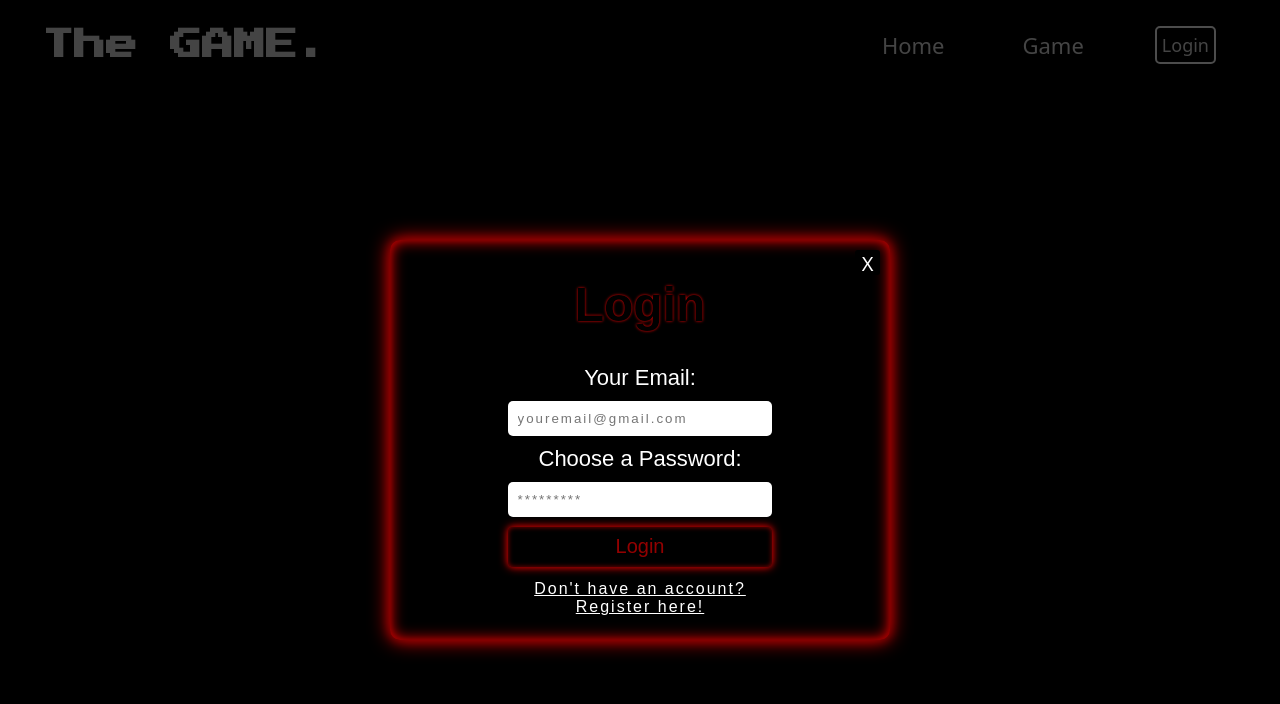
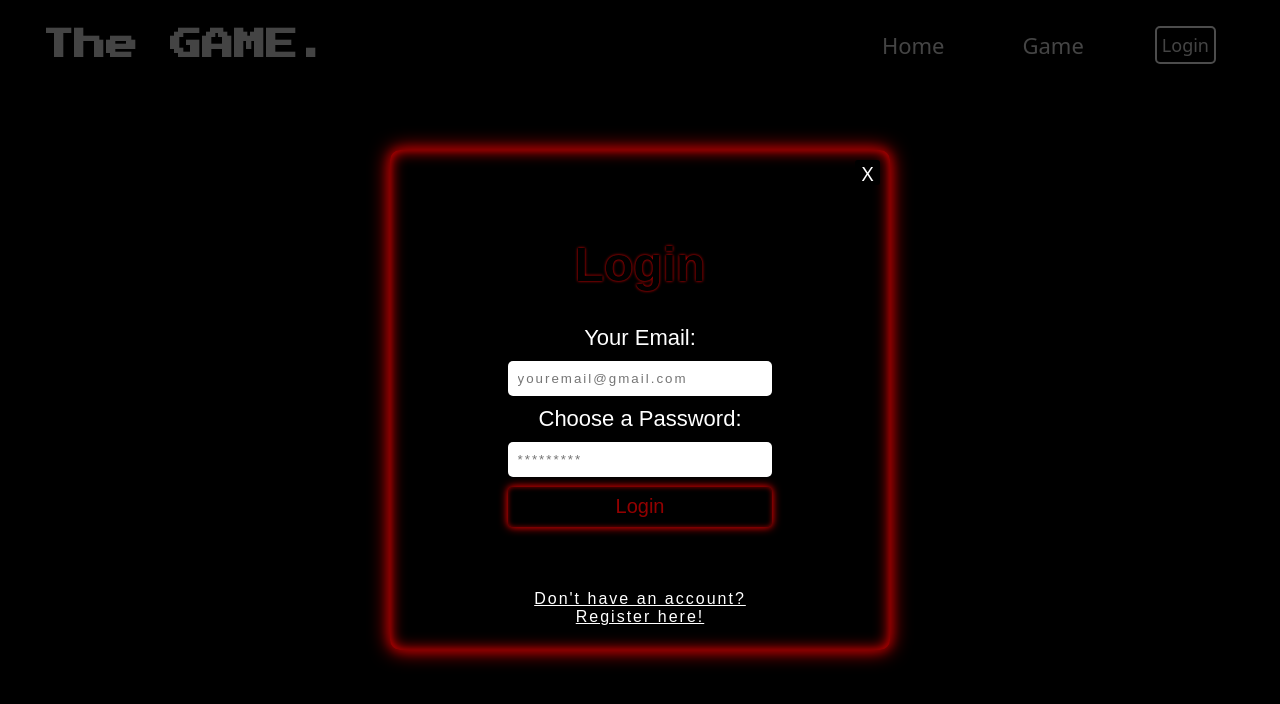
Before and after one commit to PhilippRosie/the-game, a React (Create React App) app: page / in a window 1280 px wide. Both pictures are taken after a click on the button "Login". Shown: the top 704 px of the page. Built offline with nearby package versions, Linux system fonts and the light colour scheme; the HTML template or start-up script is replaced by a standard one; a web font is replaced by a local one.

Commit message:
json.server and register function
installed json server and buildt the register function, get an error 404 not found

```diff
--- /dev/null
+++ b/db.json
@@ -0,0 +1,21 @@
+{
+  "users": [],
+
+  "posts": [
+    {
+      "id": 1,
+      "title": "json-server",
+      "author": "typicode"
+    }
+  ],
+  "comments": [
+    {
+      "id": 1,
+      "body": "some comment",
+      "postId": 1
+    }
+  ],
+  "profile": {
+    "name": "typicode"
+  }
+}
--- a/src/components/createAcc.js
+++ b/src/components/createAcc.js
@@ -1,17 +1,30 @@
 import React, { useState } from "react";
+import axios from "axios";
 import ReusableModal from "./ReusableModal";
 import "../styles/createAcc.css";
 
 const CreateAcc = (props) => {
   const [showModal, setShowModal] = useState(false);
 
-  const [name, setName] = useState("");
+  const [username, setUsername] = useState("");
   const [email, setEmail] = useState("");
   const [pass, setPass] = useState("");
 
-  const handleSubmit = (e) => {
-    e.preventDefault();
-    console.log(email);
+  const checkEmail = (users) => {
+    const user = users.find((user) => user.email === email);
+    if (user) return user;
+  };
+
+  const handleSubmit = async () => {
+    const user = await axios
+      .get("/users")
+      .then((res) => checkEmail(res.data, email));
+    if (user) {
+      alert("User already exist!");
+    } else {
+      const user = { username, email, pass };
+      axios.post("/users", user).then(alert("User Created!"));
+    }
   };
 
   return (
@@ -21,14 +34,14 @@ const CreateAcc = (props) => {
       </button>
       <div className="auth-form-container">
         <ReusableModal show={showModal} onClose={() => setShowModal(false)}>
-          <form className="form-container" onSubmit={handleSubmit}>
+          <form className="form-container-createacc" onSubmit={handleSubmit}>
             <h2>Create Account</h2>
             <label htmlFor="name" id="label" className="label">
               Your Name:
             </label>
             <input
-              value={name}
-              onChange={(e) => setName(e.target.value)}
+              value={username}
+              onChange={(e) => setUsername(e.target.value)}
               type="name"
               id="name"
               className="input"
@@ -59,8 +72,8 @@ const CreateAcc = (props) => {
               required
               placeholder="*********"
             />
-            <button type="submit" className="submitBtn">
-              Login
+            <button type="submit" className="submitBtn" onClick={handleSubmit}>
+              Register!
             </button>
           </form>
           <button
--- a/src/components/login.js
+++ b/src/components/login.js
@@ -20,7 +20,7 @@ const Login = (props) => {
       </button>
       <div className="auth-form-container">
         <ReusableModal show={showModal} onClose={() => setShowModal(false)}>
-          <form className="form-container" onSubmit={handleSubmit}>
+          <form className="form-container-login" onSubmit={handleSubmit}>
             <h2>Login</h2>
             <label htmlFor="email" id="label" className="label">
               Your Email:
@@ -46,7 +46,11 @@ const Login = (props) => {
               required
               placeholder="*********"
             />
-            <button type="submit" className="submitBtn">
+            <button
+              disabled={!email || !pass}
+              type="submit"
+              className="submitBtn"
+            >
               Login
             </button>
           </form>
--- a/src/styles/ReusableModal.css
+++ b/src/styles/ReusableModal.css
@@ -8,17 +8,19 @@
   left: 0;
   right: 0;
   z-index: 1;
+  display: flex;
+  justify-content: center;
+  align-items: center;
 }
 
 .modal {
+  display: flex;
+  justify-content: center;
+  align-items: center;
   width: 50%;
   max-width: 500px;
-  height: 50%;
+  height: 500px;
   position: fixed;
-  top: 15rem;
-  left: 0;
-  right: 0;
-  margin: 0 auto;
   background-color: rgb(0, 0, 0);
   box-shadow: 0 0 10px darkred, 0 0 20px red, inset 0 0 5px darkred,
     inset 0 0 15px red;
--- a/src/styles/createAcc.css
+++ b/src/styles/createAcc.css
@@ -23,7 +23,7 @@
   padding: 5px;
 }
 
-.form-container {
+.form-container-createacc {
   width: 100%;
   height: 100%;
   display: flex;
--- a/src/styles/login.css
+++ b/src/styles/login.css
@@ -23,7 +23,7 @@
   padding: 5px;
 }
 
-.form-container {
+.form-container-login {
   width: 100%;
   height: 100%;
   display: flex;
```
Also changed, not shown: package.json (+12 -1 lines), 1 other file (tests, documents, lock files or other folders).
